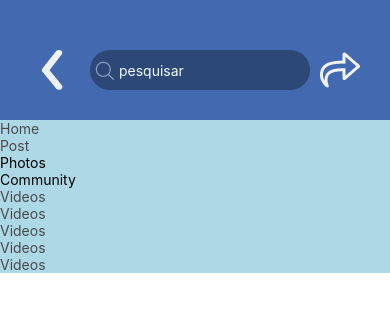
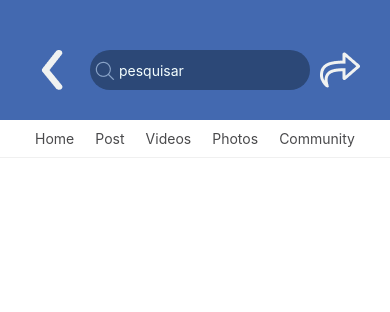
Before and after one commit to giliader/Aula02, a React Native app: screen / in a window 390 px wide. Shown: the top 312 px of the page. Built offline with nearby package versions, Linux system fonts and the light colour scheme.

Commit message:
LinskHeader finalizado

```diff
--- a/App.tsx
+++ b/App.tsx
@@ -2,10 +2,10 @@ import { StatusBar } from 'expo-status-bar';
 import React from 'react';
 import { StyleSheet, Text, View, Image, TextInput } from 'react-native';
 
-const OneLinksHeader=()=>{
+const OneLinksHeader=(props:any)=>{
   return(
     <View>
-        <Text style={styleOneLinkHeader.link}>Videos</Text>
+        <Text style={styleOneLinkHeader.link}>{props.nome}</Text>
     </View>
   );
 };
@@ -18,26 +18,28 @@ const styleOneLinkHeader = StyleSheet.create({
 const LinksHeader=()=>{
   return(
       <View style={styleLinksHeader.container}>
-          <Text style={{color:"#4A4A4C"}}>Home</Text>
-          <Text style={styleLinksHeader.link}>Post</Text>
-          <Text>Photos</Text>
-          <Text>Community</Text>
-          <OneLinksHeader/>
-          <OneLinksHeader/>
-          <OneLinksHeader/>
-          <OneLinksHeader/>
-          <OneLinksHeader/>
+          <OneLinksHeader nome="Home"/>
+          <OneLinksHeader nome="Post"/>
+          <OneLinksHeader nome="Videos"/>
+          <OneLinksHeader nome="Photos"/>
+          <OneLinksHeader nome="Community"/>
+
+
       </View>
   );
 };
 
 const styleLinksHeader = StyleSheet.create({
   container:{
-    backgroundColor:"lightblue",color:"white"
+    color:"white",
+    flexDirection:"row",
+    justifyContent:"space-between",
+    paddingHorizontal:35,
+    paddingVertical:10,
+    borderBottomColor:"#F0F0F0",
+    borderBottomWidth:0.5,
+
   },
-  link:{
-    color:"#4A4A4C",
-  }
 });
 
 
```
